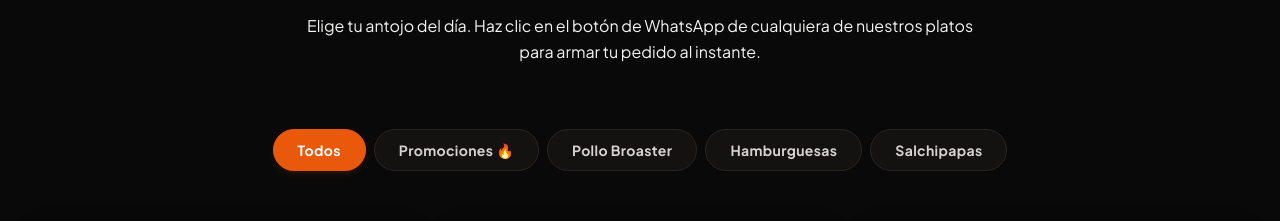
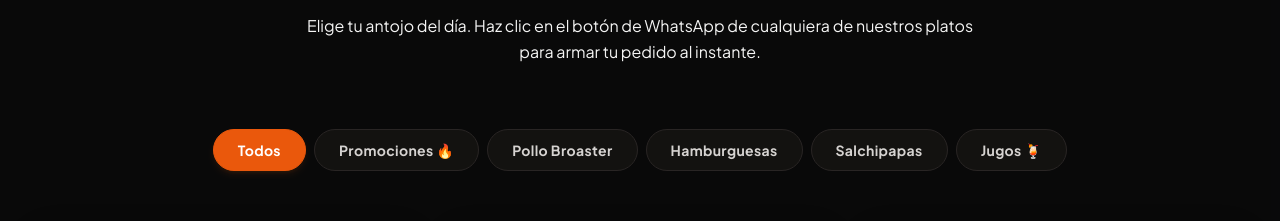
Before and after one commit to AngeGomez17/Fuente_de_soda_Noemi, a React (Vite) app: page / in a window 1280 px wide. Shown: the part 1305-1526 px from the top of the page. Built offline with nearby package versions, Linux system fonts and the light colour scheme.

Commit message:
Aumento de seccion de jugos

```diff
--- a/src/data/menuData.js
+++ b/src/data/menuData.js
@@ -122,6 +122,52 @@ export const menuData = [
     imagen: "https://images.unsplash.com/photo-1585109649139-366815a0d713?auto=format&fit=crop&w=600&q=80",
     categoria: "salchipapas",
     popular: false
+  },
+  // CATEGORY: JUGOS
+  {
+    id: 14,
+    nombre: "Jugo de Fresa",
+    precio: 10.00,
+    descripcion: "Refrescante jugo natural elaborado con fresas seleccionadas licuadas al momento.",
+    imagen: "https://images.unsplash.com/photo-1572588588538-9e85bc92dd13?auto=format&fit=crop&w=600&q=80",
+    categoria: "jugos",
+    popular: false
+  },
+  {
+    id: 15,
+    nombre: "Jugo de Fresa con Leche",
+    precio: 12.00,
+    descripcion: "Clásica y cremosa combinación de fresas frescas con leche evaporada de primera calidad.",
+    imagen: "https://images.unsplash.com/photo-1553530666-ba11a7da3888?auto=format&fit=crop&w=600&q=80",
+    categoria: "jugos",
+    popular: true
+  },
+  {
+    id: 16,
+    nombre: "Jugo de Piña",
+    precio: 9.00,
+    descripcion: "Jugo refrescante de piña dorada y dulce, 100% natural y lleno de energía.",
+    imagen: "https://images.unsplash.com/photo-1589733901241-5e514f273b4e?auto=format&fit=crop&w=600&q=80",
+    categoria: "jugos",
+    popular: false
+  },
+  {
+    id: 17,
+    nombre: "Jugo de Papaya",
+    precio: 9.00,
+    descripcion: "Nutritivo y digestivo jugo natural de papaya madura seleccionada.",
+    imagen: "https://images.unsplash.com/photo-1628163134177-a14196a4312a?auto=format&fit=crop&w=600&q=80",
+    categoria: "jugos",
+    popular: false
+  },
+  {
+    id: 18,
+    nombre: "Jugo Surtido",
+    precio: 10.00,
+    descripcion: "La mezcla perfecta de frutas de la estación (papaya, piña, plátano, fresa) licuadas juntas con el toque de la casa.",
+    imagen: "https://images.unsplash.com/photo-1615485290382-441e4d049cb5?auto=format&fit=crop&w=600&q=80",
+    categoria: "jugos",
+    popular: true
   }
 ];
 
@@ -130,5 +176,6 @@ export const CATEGORIES = [
   { id: "promociones", name: "Promociones 🔥" },
   { id: "broaster", name: "Pollo Broaster" },
   { id: "hamburguesas", name: "Hamburguesas" },
-  { id: "salchipapas", name: "Salchipapas" }
+  { id: "salchipapas", name: "Salchipapas" },
+  { id: "jugos", name: "Jugos 🍹" }
 ];
```
